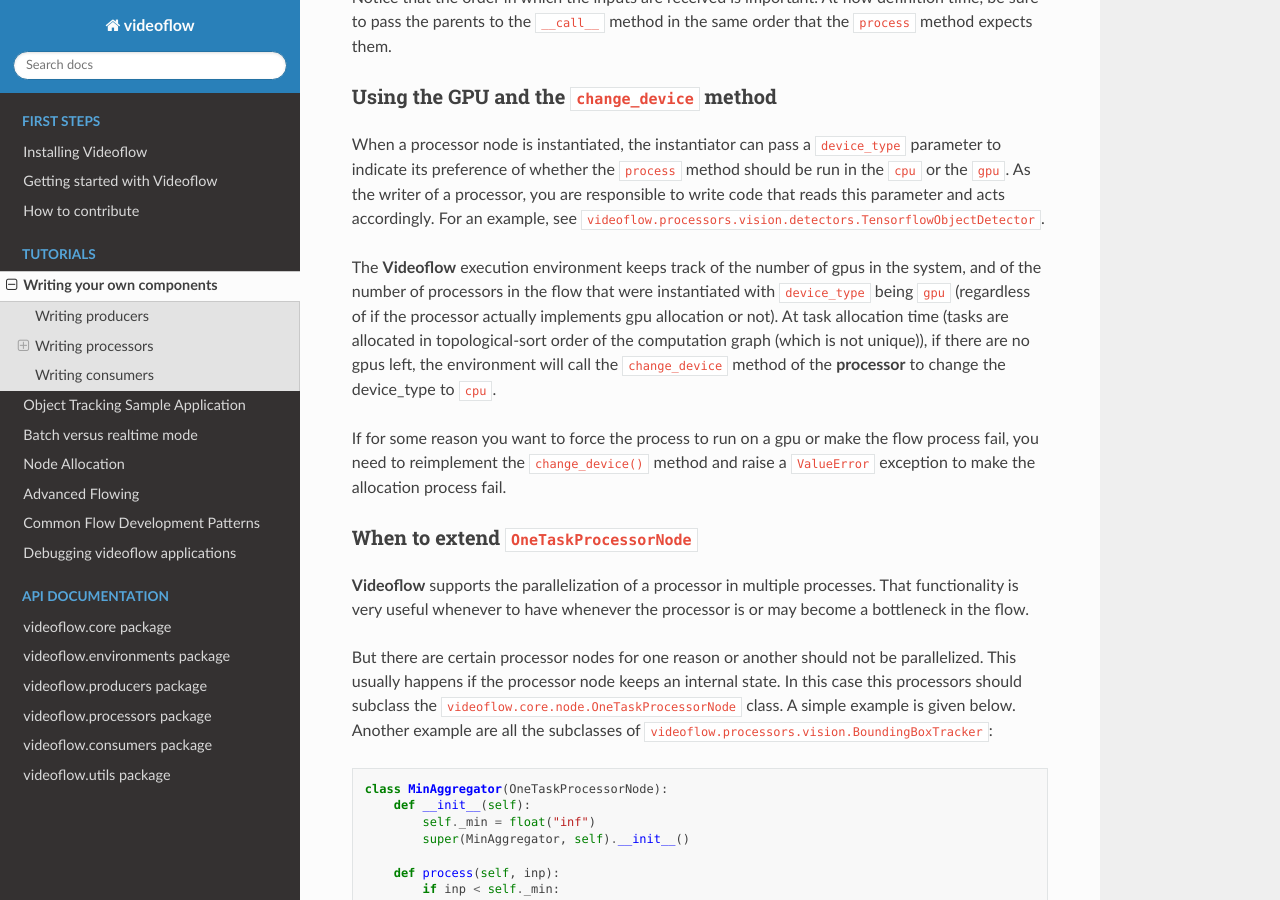
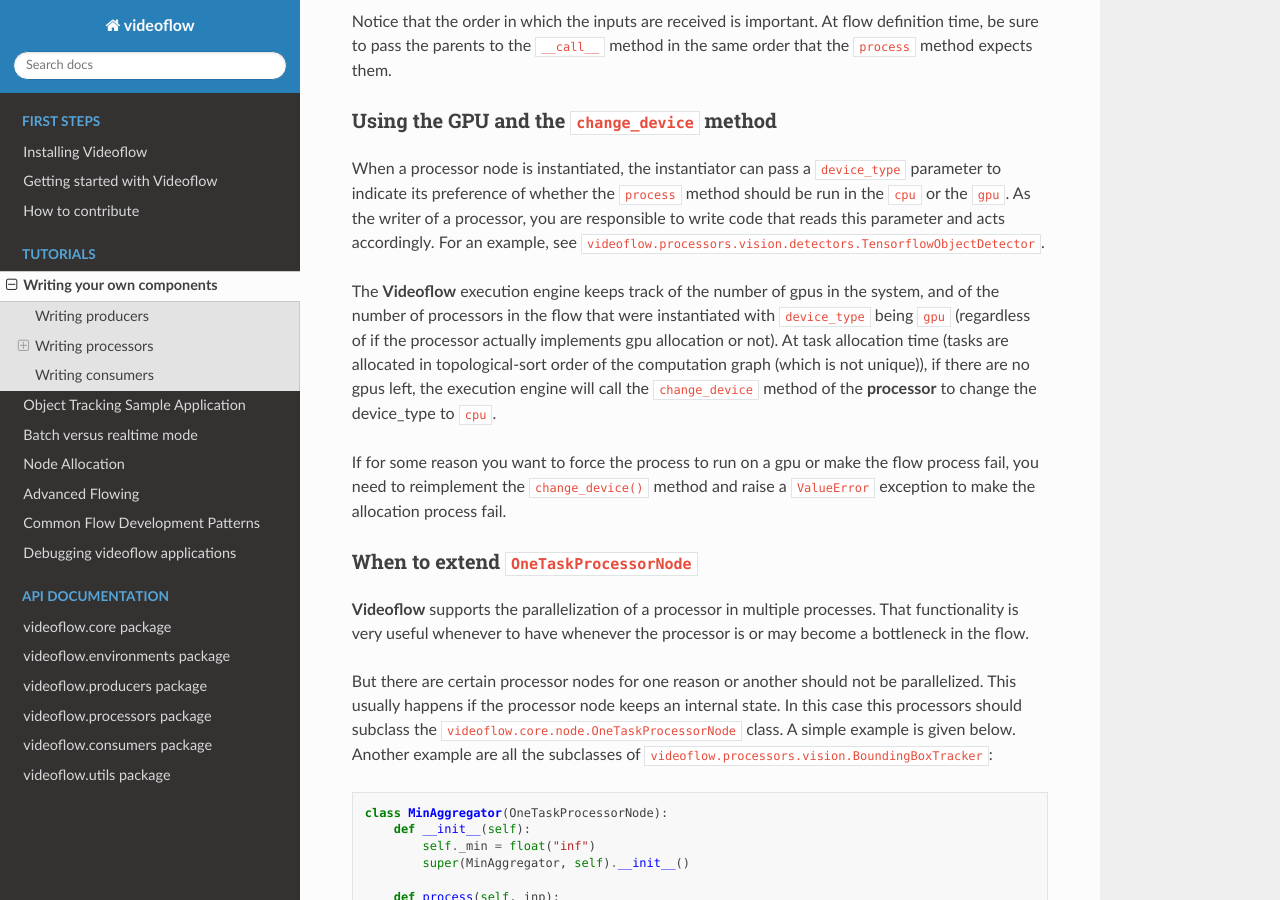
Before and after one commit to videoflow/videoflow, a Sphinx documentation site: the page built from docs/source/user-documentation/writing-your-own-components.rst, in a window 1280 px wide and 900 px high, scrolled down 2540 px. Built offline with Sphinx 7.4.7 and the Read the Docs theme 2.0.0, drawn with Linux system fonts in a browser that asks for light colours; some of the changed text lies outside the part shown.

Commit message:
Replaced every occurrence of execution environment in documentation to be execution engine

```diff
--- a/docs/source/first-steps/getting-started-with-videoflow.rst
+++ b/docs/source/first-steps/getting-started-with-videoflow.rst
@@ -54,7 +54,9 @@ And ``printer`` is a **consumer node**.  ``producer`` does
 not have parents, and ``printer`` does not have children.  **processors** and
 **consumers** are **callable** objects.  They accept as arguments
 the parents that they depend on.  In this simple example the computation
-graph of nodes is very simple, a linear one: ``producer -> sum_agg -> printer``
+graph of nodes is very simple, a linear one:
+
+.. image:: ../assets/first-steps/getting-started-with-videoflow/linear_graph.png
 
 **The next lines of code create the flow, start it, and wait for it to finish**::
 
--- a/docs/source/user-documentation/advanced-flowing.rst
+++ b/docs/source/user-documentation/advanced-flowing.rst
@@ -43,10 +43,10 @@ for now.
         - Graphs with more than one **producer** will be supported.
         - A check will happen to guarantee that all **consumers** are descendants of at least a **producer**.
 
-flow.run() and the Execution Environment
-----------------------------------------
+flow.run() and the Execution Engine
+-----------------------------------
 Once the flow is built, when ``flow.run()`` is called, a topological sort of the nodes in the
-graph is created, and the topological sort of nodes is passed to the execution environment,
+graph is created, and the topological sort of nodes is passed to the execution engine,
 whose function is to wrap each node with a task, to create queues for communication between tasks,
 and to allocate each task to run in an independent **process**.  If at node creation time it
 was specified that more than one process should be used for it, then more than one task is allocated
--- a/docs/source/user-documentation/batch-versus-realtime-mode.rst
+++ b/docs/source/user-documentation/batch-versus-realtime-mode.rst
@@ -3,7 +3,7 @@ Batch versus realtime mode
 
 Flows in **Videoflow** can be of one of two types: ``realtime`` or ``batch``.
 The difference in the type of the flow determines the behaviour of the
-execution environment when passing frames from one flow node to another.
+execution engine when passing frames from one flow node to another.
 
 The default mode is ``realtime``.  The flow type is set at flow creation time::
 
--- a/docs/source/user-documentation/object-tracking-sample-application.rst
+++ b/docs/source/user-documentation/object-tracking-sample-application.rst
@@ -85,7 +85,7 @@ it passes to the ``writer`` that creates a new video in the filesystem with such
 .. warning:: ``VideofileReader`` should not be used in a ``REALTIME`` setting.
     The reason is that is likely that subsequent processors (such as object detectors)
     in the flow will not be able to keep up with the pace of the VideofileReader.
-    The default behaviour of the execution environment in ``REALTIME`` mode is to
+    The default behaviour of the execution engine in ``REALTIME`` mode is to
     drop the excess frames.  Use ``REALTIME`` for when you need to process
     something in real time, such as when reading video from a realtime video stream.
     For a more complete explanation, see the **Batch versus realtime mode** section.
--- a/docs/source/user-documentation/writing-your-own-components.rst
+++ b/docs/source/user-documentation/writing-your-own-components.rst
@@ -18,7 +18,7 @@ To write your own custom producer, you need to write a class that extends
 and you may write implementations for the ``open()`` and ``close()`` methods that ``videoflow.core.ProducerNode``
 inherits from ``videoflow.core.Node``.
 
-The ``open()`` method will be called by **Videoflow**'s execution environment before the producer task
+The ``open()`` method will be called by **Videoflow**'s execution engine before the producer task
 begins to run.  You should use it whenever you need to open access to resources such as file system
 resources, etc.
 
@@ -26,7 +26,7 @@ Once the task begins to run, the task runner will continuously call the ``next()
 Each time the ``next()`` method is called, it should return the next produced element.  To indicate that
 no more elements will be produced and returned, the method should raise the ``StopIteration()`` exception.
 
-After the task finishes running because the producer has raised a ``StopIteration()``, the **Videoflow** environment
+After the task finishes running because the producer has raised a ``StopIteration()``, the **Videoflow** execution engine
 calls the ``close()`` method.  The method should close any resources that were opened by the ``open()`` or ``next()`` methods.
 Examples of this resources are files and tensorflow sessions.
 
@@ -125,11 +125,11 @@ indicate its preference of whether the ``process`` method should be run in the `
 As the writer of a processor, you are responsible to write code that reads this parameter and acts
 accordingly.  For an example, see ``videoflow.processors.vision.detectors.TensorflowObjectDetector``.
 
-The **Videoflow** execution environment keeps track of the number of gpus in the system, and of
+The **Videoflow** execution engine keeps track of the number of gpus in the system, and of
 the number of processors in the flow that were instantiated with ``device_type`` being ``gpu``
 (regardless of if the processor actually implements gpu allocation or not).  At task allocation time
 (tasks are allocated in topological-sort order of the computation graph (which is not unique)),
-if there are no gpus left, the environment will call the ``change_device`` method of the **processor**
+if there are no gpus left, the execution engine will call the ``change_device`` method of the **processor**
 to change the device_type to ``cpu``.
 
 If for some reason you want to force the process to run on a gpu or make the flow process fail,
```
Also changed, not shown: docs/source/assets/first-steps/getting-started-with-videoflow/linear_graph.png (added).
